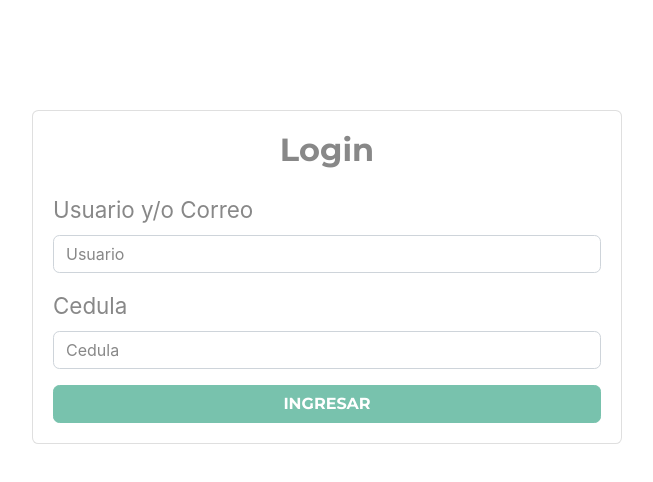
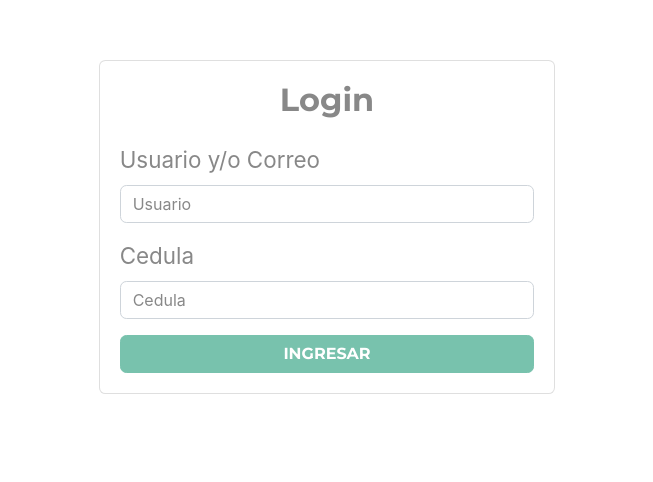
Before and after one commit to cafajardop/passportDigital, a React (Create React App) app: page / in a window 1280 px wide. Shown: the part 190-672 px from the top of the page, without its empty margins (313-966 px from the left). Built offline with nearby package versions, Linux system fonts and the light colour scheme.

Commit message:
Ajuste margenes

```diff
--- a/src/components/Login.js
+++ b/src/components/Login.js
@@ -7,9 +7,9 @@ import {mostrarEstadoLoginAction} from '../actions/estadoLoginActions'
 import styled from 'styled-components'
 
 const Contenedor = styled.div`
-  max-width: 900px;
+  max-width: 700px;
   margin: 0 auto;
-  margin-top: 300px;
+  margin-top: 250px;
   @media (min-width: 992px) {
     display: grid;
     grid-template-columns: 1fr;
```
